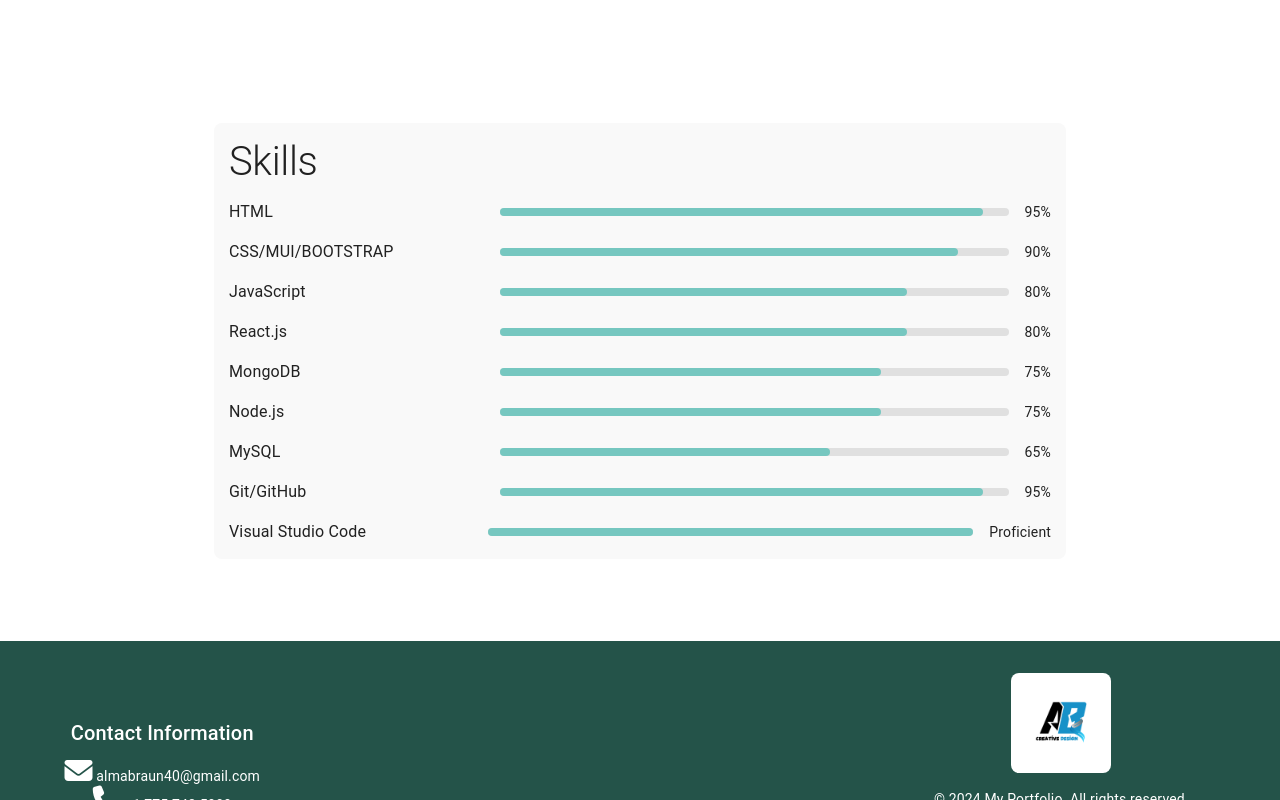
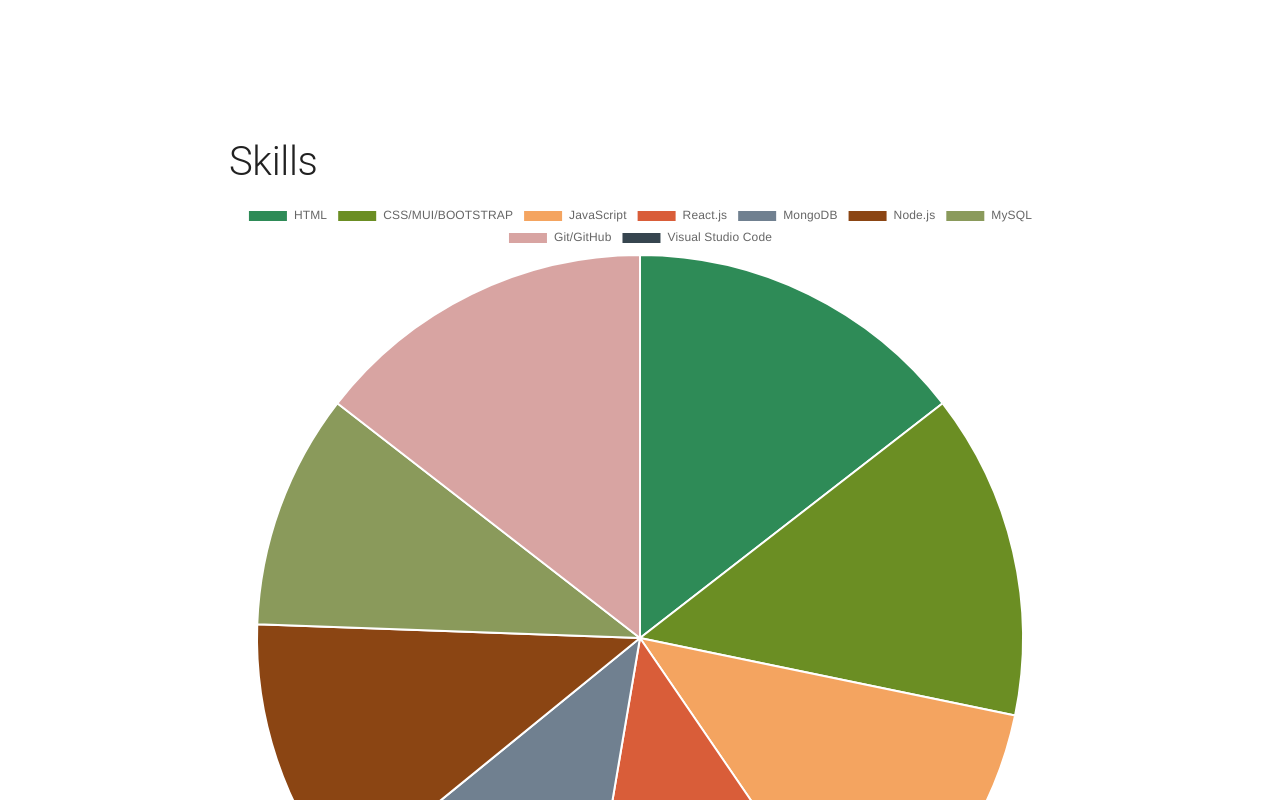
Before and after one commit to ALMA-DEV914/my-portfolio-2024, a React (Create React App) app: page /about in a window 1280 px wide. Shown: the part 800-1600 px from the top of the page. Built offline with nearby package versions, Linux system fonts and the light colour scheme.

Commit message:
add pie chart and install dependencies

```diff
--- a/package.json
+++ b/package.json
@@ -17,8 +17,10 @@
     "@fortawesome/fontawesome-free": "^6.6.0",
     "@mui/icons-material": "^5.16.6",
     "@mui/material": "^5.16.6",
+    "chart.js": "^4.4.3",
     "framer-motion": "^11.3.21",
     "react": "^18.2.0",
+    "react-chartjs-2": "^5.2.0",
     "react-dom": "^18.2.0",
     "react-router-dom": "^6.26.0",
     "react-scripts": "^5.0.1"
--- a/src/components/About.js
+++ b/src/components/About.js
@@ -4,6 +4,7 @@ import { motion } from "framer-motion";
 import image2 from "../assets/me.png";
 import WavyLine from "../assets/line.svg";
 import "./About.css";
+import SkillsPieChart from "./SkillsPieChart";
 
 const MotionBox = motion(Box);
 
@@ -61,11 +62,11 @@ const About = () => {
           style={{ width: "100%", height: "auto" }}
         />
       </Box>
-      {/* Skills Section */}
-      <Box
+
+     {/* Skills Section */}
+     <Box
         sx={{
           mt: 4,
-          background: "#F9F9F9",
           padding: "15px",
           borderRadius: "8px",
         }}
@@ -73,37 +74,7 @@ const About = () => {
         <Typography variant="h2" gutterBottom>
           Skills
         </Typography>
-        <Box sx={{ display: "flex", flexDirection: "column", gap: 2 }}>
-          {skills.map((skill) => (
-            <Box
-              key={skill.name}
-              sx={{ display: "flex", alignItems: "center", gap: 2 }}
-            >
-              <Typography variant="body1" sx={{ flex: 1 }}>
-                {skill.name}
-              </Typography>
-              <Box
-                sx={{
-                  flex: 2,
-                  height: 8,
-                  width: "100%",
-                  background: "#E0E0E0",
-                  borderRadius: 4,
-                }}
-              >
-                <Box
-                  sx={{
-                    height: "100%",
-                    width: skill.level,
-                    background: "#76c7c0",
-                    borderRadius: 4,
-                  }}
-                />
-              </Box>
-              <Typography variant="body2">{skill.level}</Typography>
-            </Box>
-          ))}
-        </Box>
+        <SkillsPieChart skills={skills} />
       </Box>
     </Container>
   );
--- a/src/components/Experience.js
+++ b/src/components/Experience.js
@@ -70,14 +70,18 @@ const Experience = () => {
         {experiences.map((experience, index) => (
           <React.Fragment key={index}>
             <StyledListItem>
-              <Box>
+              <Box sx={{ background:"#F9F9F9", padding:'5px'}}>
                 <Typography variant="h5" component="div" sx={{ mb: 1 }}>
                   {experience.title}
                 </Typography>
                 <Typography variant="body1" color="textSecondary">
                   {experience.description}
                 </Typography>
-                <Typography variant="body2" color="textSecondary" sx={{ mt: 1 }}>
+                <Typography
+                  variant="body2"
+                  color="textSecondary"
+                  sx={{ mt: 1 }}
+                >
                   {experience.date}
                 </Typography>
               </Box>
--- a/src/components/Footer.js
+++ b/src/components/Footer.js
@@ -66,11 +66,11 @@ const Footer = () => {
 
             {/* Social Media Links */}
             <Box sx={{ mt: 2, display: 'flex', justifyContent: 'center', gap: 2 }}>
-              <Link href="https://github.com/your-username" color="inherit" target="_blank" rel="noopener">
+              <Link href="https://github.com/ALMA-DEV914" color="inherit" target="_blank" rel="noopener">
                 <i className="fab fa-github fa-2x"></i>
               </Link>
 
-              <Link href="https://linkedin.com/in/your-username" color="inherit" target="_blank" rel="noopener">
+              <Link href="https://www.linkedin.com/in/alma-braun-1b11731aa/" color="inherit" target="_blank" rel="noopener">
                 <i className="fab fa-linkedin fa-2x"></i>
               </Link>
             </Box>
--- a/src/components/Projects.js
+++ b/src/components/Projects.js
@@ -82,7 +82,7 @@ const Projects = () => {
           <Grid item xs={12} sm={6} md={4} key={index}>
             <MotionCard
               elevation={3}
-              sx={{ height: "100%" }}
+              sx={{ height: "100%", background:"#F9F9F9"}}
               initial={{ opacity: 0, y: 50 }}
               animate={{ opacity: 1, y: 0 }}
               transition={{ duration: 0.5, delay: index * 0.2 }}
--- /dev/null
+++ b/src/components/SkillsPieChart.js
@@ -0,0 +1,53 @@
+// SkillsPieChart.js
+import React from "react";
+import { Pie } from "react-chartjs-2";
+import { Chart as ChartJS, Title, Tooltip, Legend, ArcElement } from "chart.js";
+
+ChartJS.register(Title, Tooltip, Legend, ArcElement);
+
+const SkillsPieChart = ({ skills }) => {
+  const data = {
+    labels: skills.map(skill => skill.name),
+    datasets: [
+      {
+        data: skills.map(skill => parseInt(skill.level)),
+        backgroundColor: [
+          "#2E8B57", // Forest Green
+          "#6B8E23", // Olive Green
+          "#F4A460", // Sandy Beige
+          "#D95D39", // Terracotta
+          "#708090", // Slate Gray
+          "#8B4513", // Clay Brown
+          "#8A9A5B", // Moss Green
+          "#D8A4A2", // Dusty Rose
+          "#36454F", // Charcoal
+        ],
+      },
+    ],
+  };
+
+  return (
+    <Pie
+      data={data}
+      options={{
+        responsive: true,
+        plugins: {
+          legend: {
+            position: "top",
+          },
+          tooltip: {
+            callbacks: {
+              label: function (context) {
+                const label = context.label || "";
+                const value = context.raw || "";
+                return `${label}: ${value}%`;
+              },
+            },
+          },
+        },
+      }}
+    />
+  );
+};
+
+export default SkillsPieChart;
```
Also changed, not shown: 1 other file (tests, documents, lock files or other folders).
